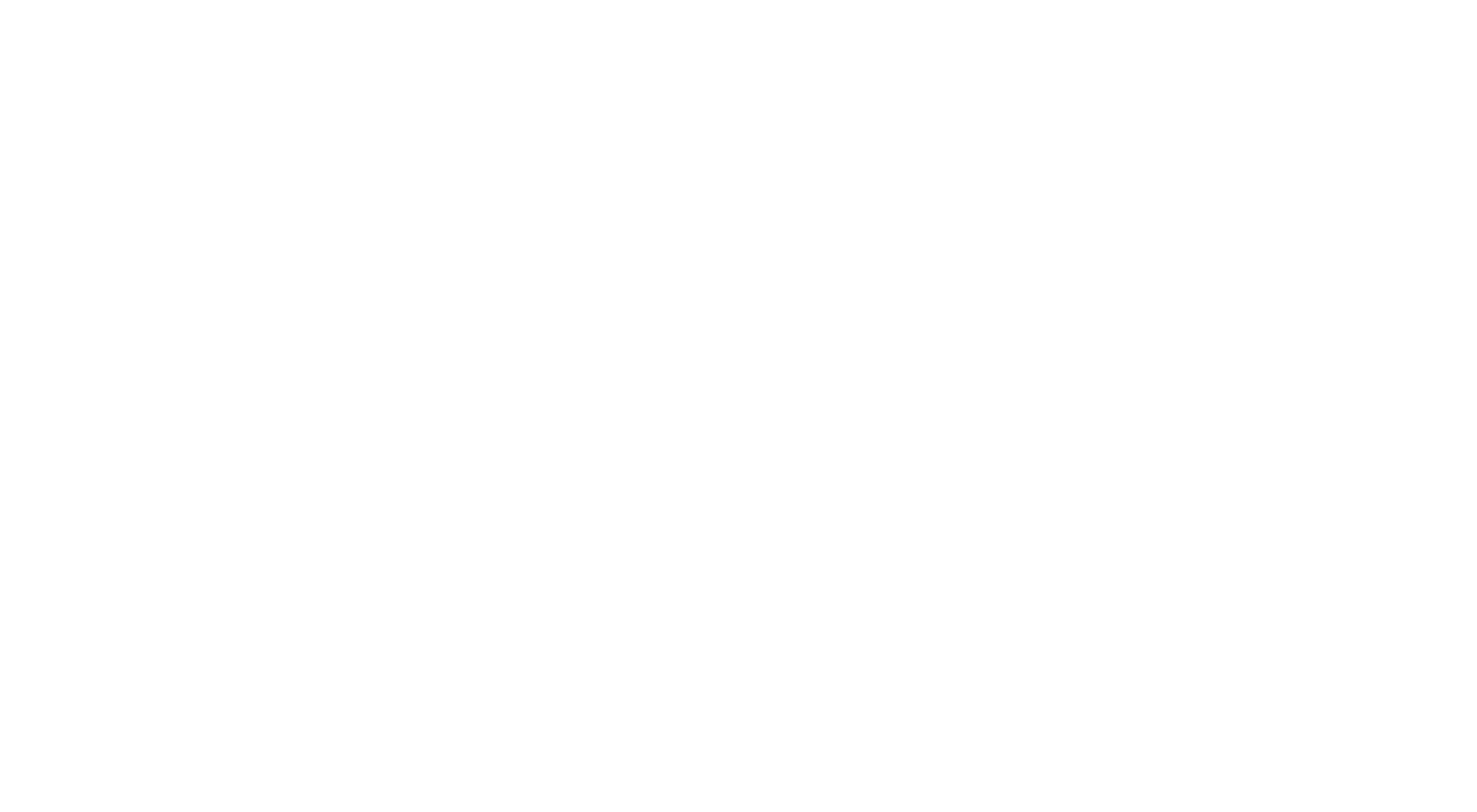
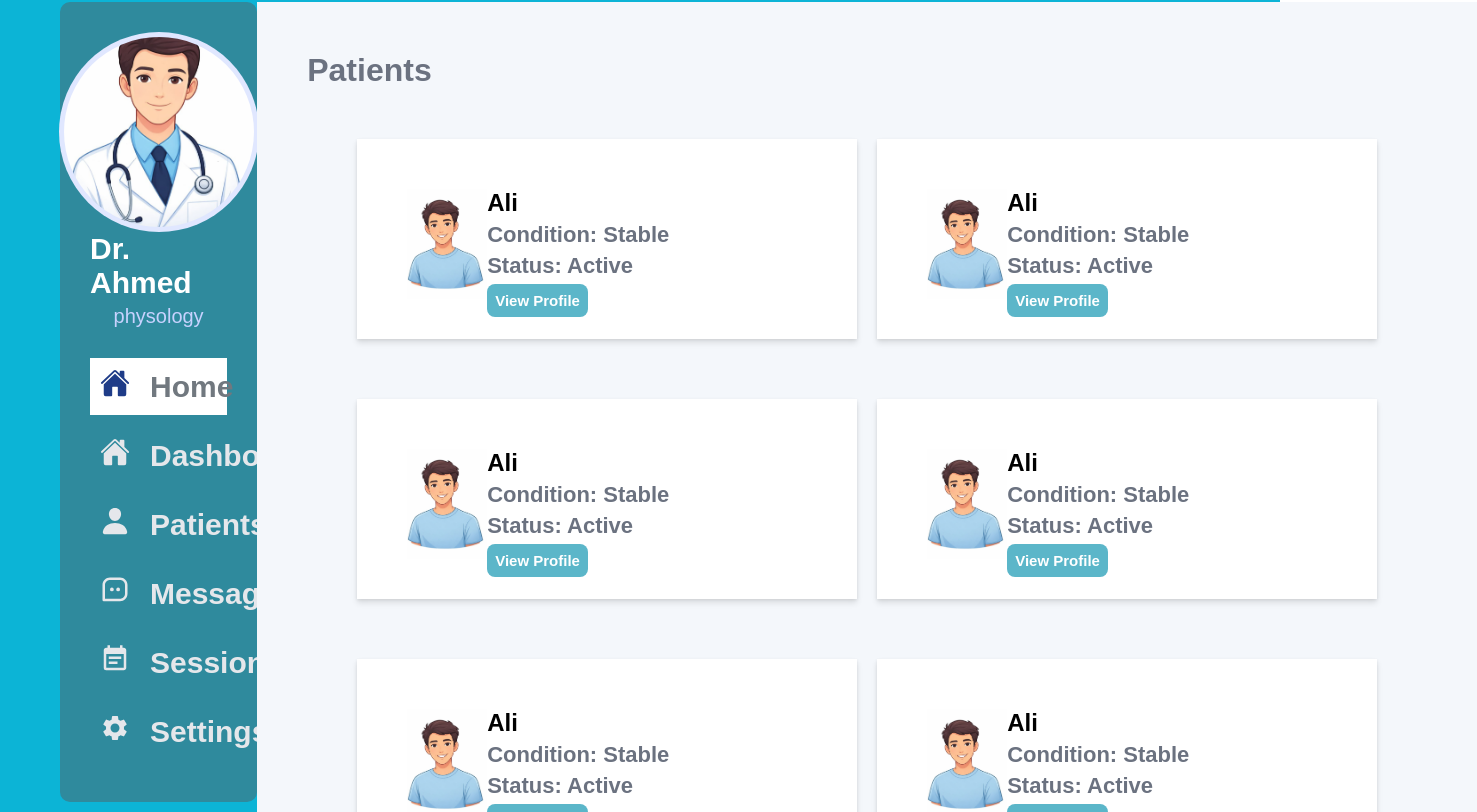
Before and after one commit to wafaamarray2-wq/mindspace, a React (Vite) app in the folder vite-project/: page /doctor-dashboard/patients in a window 1280 px wide. Before the commit this address had no page. Shown: the part 138-950 px from the top of the page, 1477 px wide, since content can reach past the window. Before the commit the page ends 800 px from the top, so only its background shows below. Built offline with nearby package versions, Linux system fonts and the light colour scheme.

Commit message:
وصف التعديل

```diff
--- a/vite-project/src/App.jsx
+++ b/vite-project/src/App.jsx
@@ -8,6 +8,12 @@ import Regester from "./Registers/Regester";
 import Login from "./Registers/Login";
 import DoctorDashbord from "./Dashbords/doctorDashbord";
 import PatientDashbord from "./Dashbords/PatientDashbord";
+import Patients from "./Dashbords/Patients";
+import DashbordContent from "./Dashbords/DashbordContent";
+import Messages from "./Dashbords/Messages";
+import Sessions from "./Dashbords/Sessions";
+import Setting from "./Dashbords/Setting";
+import LogOut from "./Dashbords/LogOut";
 
 function App() {
   return (
@@ -16,8 +22,15 @@ function App() {
         <Route path="/therapists" element={<><Navbar /><Therapists /><Footer /></>} />
         <Route path="/register" element={<><Navbar /><Regester /><Footer /></>} />
         <Route path="/login" element={<><Navbar /><Login /><Footer /></>} />
-        <Route path="/doctor-dashboard" element={<DoctorDashbord />} />
-        <Route path="/patient-dashboard" element={<PatientDashbord />} />
+        <Route path="/doctor-dashboard" element={<DoctorDashbord />}>
+      <Route index element={<DashbordContent />} />   {/* صفحة الرئيسية */}
+      <Route path="dash" element={<DashbordContent />} />
+      <Route path="patients" element={<Patients />} />
+      <Route path="message" element={<Messages />} />
+      <Route path="session" element={<Sessions />} />
+      <Route path="setting" element={<Setting />} />
+      <Route path="logOut" element={<LogOut />} />
+    </Route>
         <Route path="*" element={<h1>Page Not Found</h1>} />
       </Routes>
   );
--- /dev/null
+++ b/vite-project/src/Dashbords/DashbordContent.jsx
@@ -0,0 +1,63 @@
+// DashbordContent.js
+import React from "react";
+import { BiSolidStar } from "react-icons/bi";
+import './doc.css'
+const data = [
+  { name: "Ali", condition: "Stable", status: "Active" },
+  { name: "Mohamed", condition: "Critical", status: "Done" },
+  { name: "Sara", condition: "Recovering", status: "Active" },
+];
+
+function DashbordContent() {
+  return (
+    <div>
+      {/* Boxes */}
+      <div className="boxes">
+        <div className="box">
+          <p>Total Patients</p>
+          <div className="number">
+            <span>50</span>
+          </div>
+        </div>
+        <div className="box">
+          <p>Sessions</p>
+          <div className="number">
+            <span>120</span>
+          </div>
+        </div>
+        <div className="box">
+          <p>Rating</p>
+          <div className="number">
+            <span>4.5 <BiSolidStar /></span>
+          </div>
+        </div>
+      </div>
+
+      {/* Patients Table */}
+      <div className="table-container">
+        <table className="dashboard-table">
+          <thead>
+            <tr>
+              <th>Name</th>
+              <th>Condition</th>
+              <th>Status</th>
+            </tr>
+          </thead>
+          <tbody>
+            {data.map((item, index) => (
+              <tr key={index}>
+                <td>{item.name}</td>
+                <td>{item.condition}</td>
+                <td className={item.status === "Active" ? "status-active" : "status-inactive"}>
+                  {item.status}
+                </td>
+              </tr>
+            ))}
+          </tbody>
+        </table>
+      </div>
+    </div>
+  );
+}
+
+export default DashbordContent;
--- a/vite-project/src/Dashbords/DoctorDashbord.jsx
+++ b/vite-project/src/Dashbords/DoctorDashbord.jsx
@@ -8,15 +8,11 @@ import { MdSettings } from "react-icons/md";
 import { BiMessageSquareDots } from "react-icons/bi";
 import { MdLogout } from "react-icons/md";
 import { FaHome } from "react-icons/fa";
-import { Link } from "react-router-dom";
+import { Link,Outlet } from "react-router-dom";
 import { BiSolidStar } from "react-icons/bi";
 
 
-const data = [
-  { name: "Ali", condition: "Stable", status: "Active" },
-  { name: "Mohamed", condition: "Critical", status: "Done" },
-  { name: "Sara", condition: "Recovering", status: "Active" },
-];
+
 function DoctorDashbord() {
   return (
     <div className="dashbord">
@@ -44,105 +40,88 @@ function DoctorDashbord() {
   </Link>
 </li>
             <li>
-              {" "}
+                <Link to='dash'>
+
                    <span>
                 <IoHome />
               </span>
               <h5>Dashbord</h5>
+                </Link>
+              {" "}
+
             </li>
 
             <li>
-              {" "}
+              <Link to='patients'>
+
                   <span>
                 <IoPerson />
               </span>
               <h5>Patients</h5>
+
+
+              </Link>
+              {" "}
             </li>
             <li>
-              {" "}
+
+                 <Link to='message'>
+
                     <span>
                 <BiMessageSquareDots />
               </span>
               <h5>Messages</h5>
+                 </Link>
+              {" "}
+
             </li>
 
             <li>
-              {" "}
+                 <Link to='session'>
+
                       <span>
                 <MdEventNote />
               </span>
               <h5>Sessions</h5>
+                 </Link>
+              {" "}
+
             </li>
 
             <li>
-              {" "}
+
+                 <Link to='setting'>
                   <span>
                 <MdSettings />
               </span>
               <h5>Settings</h5>
+                 </Link>
+              {" "}
+
             </li>
             <li className="log-out">
-              {" "}
+
+                 <Link to='logOut'>
                    <span>
                 <MdLogout />
               </span>
               <h5>Log Out</h5>
+                 </Link>
+              {" "}
+
             </li>
           </ul>
         </div>
 
         <div className="details">
-          <div className="boxes">
 
 
+         <Outlet />
 
-            <div className="box">
-              <p>Total Patients</p>
-              <div className="number">
-                 <span>50</span>
-              </div>
-
-            </div>
-            <div className="box">
-              <p>Sessions</p>
-             <div className="number">
-                 <span>120</span>
-              </div>
-            </div>
-            <div className="box">
-              <p>Rating</p>
-
-              <div className="number">
-                 <span>4.5 <BiSolidStar /></span>
     </div>
         </div>
       </div>
 
-           <div className="table-container">
-      <table className="dashboard-table">
-        <thead>
-          <tr>
-            <th>Name</th>
-            <th>Condition</th>
-            <th>Status</th>
-          </tr>
-        </thead>
-        <tbody>
-          {data.map((item, index) => (
-            <tr key={index}>
-              <td>{item.name}</td>
-              <td>{item.condition}</td>
-              <td className={item.status === "Active" ? "status-active" : "status-inactive"}>
-                {item.status}
-              </td>
-            </tr>
-          ))}
-        </tbody>
-      </table>
-    </div>
-        </div>
-      </div>
-    </div>
   );
 }
 
--- /dev/null
+++ b/vite-project/src/Dashbords/LogOut.jsx
@@ -0,0 +1,11 @@
+import React from 'react'
+
+function LogOut() {
+  return (
+    <div>
+      <h1>Logout</h1>
+    </div>
+  )
+}
+
+export default LogOut
--- /dev/null
+++ b/vite-project/src/Dashbords/Messages.jsx
@@ -0,0 +1,11 @@
+import React from 'react'
+
+function Messages() {
+  return (
+    <div>
+      <h1>queen</h1>
+    </div>
+  )
+}
+
+export default Messages
--- /dev/null
+++ b/vite-project/src/Dashbords/Patients.jsx
@@ -0,0 +1,80 @@
+import React from 'react'
+import './patients.css'
+import Sic from "..//images/photo_2026-03-04_02-40-47.jpg";
+function Patients() {
+  return (
+    <div className='patients'>
+      <h1>Patients</h1>
+      <div className="boxes">
+        <div className="box">
+            <div className="image">
+                <img src={Sic} alt=""  style={{width:"80px"}}/>
+            </div>
+            <div className="content">
+                <h2>Ali</h2>
+                <p> <strong>Condition:</strong> Stable  </p>
+                <p> <strong> Status:</strong> Active        </p>
+                <button >View Profile</button>
+            </div>
+        </div>
+        <div className="box">
+            <div className="image">
+                <img src={Sic} alt=""  style={{width:"80px"}}/>
+            </div>
+            <div className="content">
+                <h2>Ali</h2>
+                <p> <strong>Condition:</strong> Stable  </p>
+                <p> <strong> Status:</strong> Active        </p>
+                <button >View Profile</button>
+            </div>
+        </div>
+        <div className="box">
+            <div className="image">
+                <img src={Sic} alt=""  style={{width:"80px"}}/>
+            </div>
+            <div className="content">
+                <h2>Ali</h2>
+                <p> <strong>Condition:</strong> Stable  </p>
+                <p> <strong> Status:</strong> Active        </p>
+                <button >View Profile</button>
+            </div>
+        </div>
+        <div className="box">
+            <div className="image">
+                <img src={Sic} alt=""  style={{width:"80px"}}/>
+            </div>
+            <div className="content">
+                <h2>Ali</h2>
+                <p> <strong>Condition:</strong> Stable  </p>
+                <p> <strong> Status:</strong> Active        </p>
+                <button >View Profile</button>
+            </div>
+        </div>
+        <div className="box">
+            <div className="image">
+                <img src={Sic} alt=""  style={{width:"80px"}}/>
+            </div>
+            <div className="content">
+                <h2>Ali</h2>
+                <p> <strong>Condition:</strong> Stable  </p>
+                <p> <strong> Status:</strong> Active        </p>
+                <button >View Profile</button>
+            </div>
+        </div>
+        <div className="box">
+            <div className="image">
+                <img src={Sic} alt=""  style={{width:"80px"}}/>
+            </div>
+            <div className="content">
+                <h2>Ali</h2>
+                <p> <strong>Condition:</strong> Stable  </p>
+                <p> <strong> Status:</strong> Active        </p>
+                <button >View Profile</button>
+            </div>
+        </div>
+      </div>
+    </div>
+  )
+}
+
+export default Patients
--- /dev/null
+++ b/vite-project/src/Dashbords/Sessions.jsx
@@ -0,0 +1,11 @@
+import React from 'react'
+
+function Sessions() {
+  return (
+    <div>
+      <h1>book</h1>
+    </div>
+  )
+}
+
+export default Sessions
--- /dev/null
+++ b/vite-project/src/Dashbords/Setting.jsx
@@ -0,0 +1,11 @@
+import React from 'react'
+
+function Setting() {
+  return (
+    <div>
+      <h1>setting</h1>
+    </div>
+  )
+}
+
+export default Setting
--- a/vite-project/src/Dashbords/doc.css
+++ b/vite-project/src/Dashbords/doc.css
@@ -1,14 +1,15 @@
 .dashbord {
   min-height: 100vh;
   padding: 60px;
+  background: #0cb4d6;
 }
 .dash-content {
   display: flex;
 }
 .dash-content .details {
   background: #f4f7fb;
-  width: 83%;
 
+  flex: 1;
 }
 .dash-content .boxes {
   display: flex;
@@ -17,7 +18,7 @@
 }
 .dash-content .boxes .box {
   background: #ffffff;
-  padding: 50px ;
+  padding: 50px;
   width: 500px;
   height: 200px;
   box-shadow:
@@ -27,7 +28,8 @@
   transition: all 0.3s ease;
 }
 .dash-content .boxes .box:hover {
-    box-shadow: 0 10px 15px rgba(0, 0, 0, 0.15),
+  box-shadow:
+    0 10px 15px rgba(0, 0, 0, 0.15),
     0 4px 6px rgba(0, 0, 0, 0.1);
   transform: translateY(-3px); /* رفع خفيف عند hover */
 }
@@ -46,11 +48,17 @@
   font-size: 30px;
   font-weight: bold;
 }
-.dash-content .boxes .box .number span svg{
+.dash-content .boxes .box .number span svg {
   fill: #facc15;
 }
+
+
+
+
+
+
 .dashbord .sidebar {
- background:   #2f8a9d;
+  background: #2f8a9d;
   width: 17%;
   height: 100vh;
   padding: 30px;
@@ -91,25 +99,22 @@ fill: #facc15;
   list-style: none;
 }
 
-.dashbord .sidebar ul .link {
+.dashbord .sidebar ul .link-content {
   list-style: none;
   background: #ffffff !important;
-  padding: 10px;
+
 }
 .dashbord .sidebar ul .link .link-content {
-  display: flex;
-  align-items: center;
-  gap: 20px;
 
-  border-radius: 8px;
-  text-decoration: none;
+
+
   color: #71787f;
-  transition: 0.3s;
+
 }
-.dashbord .sidebar ul .link svg {
+.dashbord .sidebar ul .link-content svg {
   fill: #1f3c88;
 }
-.dashbord .sidebar ul li {
+.dashbord .sidebar ul li a {
   display: flex;
   align-items: center;
   gap: 20px;
@@ -118,6 +123,7 @@ fill: #facc15;
   padding: 10px;
   cursor: pointer;
   transition: 0.3s;
+  text-decoration: none;
 }
 .dashbord .sidebar ul li:hover {
   background: rgb(255, 255, 255, 0.1);
@@ -140,7 +146,6 @@ fill: #facc15;
   font-size: 30px;
 }
 
-
 .table-container {
   padding: 0;
   margin-left: 60px;
@@ -155,14 +160,14 @@ fill: #facc15;
   font-family: Arial, sans-serif;
   border-radius: 10px;
   overflow: hidden;
-  box-shadow: 0 4px 8px rgba(0,0,0,0.1);
+  box-shadow: 0 4px 8px rgba(0, 0, 0, 0.1);
   cursor: pointer;
 }
 
 /* thead */
 .dashboard-table thead {
   background-color: #e0e0e0;
-  box-shadow: 0 2px 6px rgba(0,0,0,0.2);
+  box-shadow: 0 2px 6px rgba(0, 0, 0, 0.2);
 }
 
 .dashboard-table thead th {
--- /dev/null
+++ b/vite-project/src/Dashbords/patients.css
@@ -0,0 +1,45 @@
+.patients {
+  margin-left: 60px;
+  margin: 50px;
+}
+.patients h1 {
+  color: #6b7280;
+  font-weight: bold;
+}
+.patients .boxes {
+    display: grid;
+    grid-template-columns: repeat(2, 1fr);
+    gap: 20px;
+
+}
+.patients .boxes .box {
+   display: flex;
+    margin-bottom: 40px;
+}
+.patients .boxes .box .image {
+}
+.patients .boxes .box .image img {
+}
+.patients .boxes .box .content {
+}
+.patients .boxes .box .content h2 {
+    margin-bottom: 5px;
+}
+.patients .boxes .box .content p {
+    margin-bottom: 5px !important;
+}
+.patients .boxes .box .content button {
+  background: #5bb6c9;
+  color: white;
+  padding: 8px ;
+  border-radius: 8px;
+  border: none;
+  cursor: pointer;
+  font-size: 15px;
+ margin-bottom: 5px;
+ font-weight: bold;
+  transition: 0.3s;
+}
+.patients .boxes .box .content button:hover {
+ background: #4aa8bb;
+}
```
Lines whose indentation alone changed are shown as unchanged.
